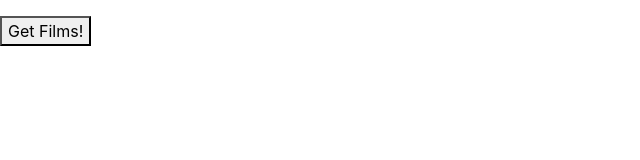
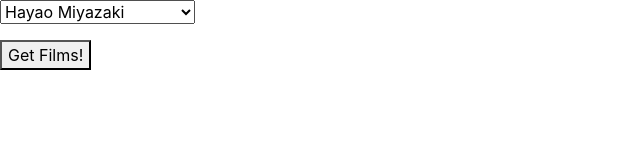
Before and after one commit to g-lee2/ghibli-films, a website built with webpack: page src/index.html in a window 1280 px wide. Shown: the whole page, without its empty margins (0-640 px from the left). Built offline with nearby package versions, Linux system fonts and the light colour scheme.

Commit message:
Add dropdown list of director names

```diff
--- a/src/index.html
+++ b/src/index.html
@@ -5,6 +5,15 @@
 </head>
 <body>
   <form>
+    <select name="director-names" id="director-names">
+      <option value="volvo">Hayao Miyazaki</option>
+      <option value="saab">Isao Takahata</option>
+      <option value="mercedes">Yoshifumi Kondō</option>
+      <option value="audi">Gorō Miyazaki</option>
+      <option value="audi">Hiromasa Yonebayashi</option>
+      <option value="audi">Michaël Dudok de Wit</option>
+      <button type="submit">Get Films!</button>
+    </select>
     <p><span id="film-title"></span></p>
     <p id="film-info"></p>
     <div id="button" class="hidden">
@@ -12,5 +21,6 @@
     </div>
   </form>
 
+
 </body>
 </html>
```
